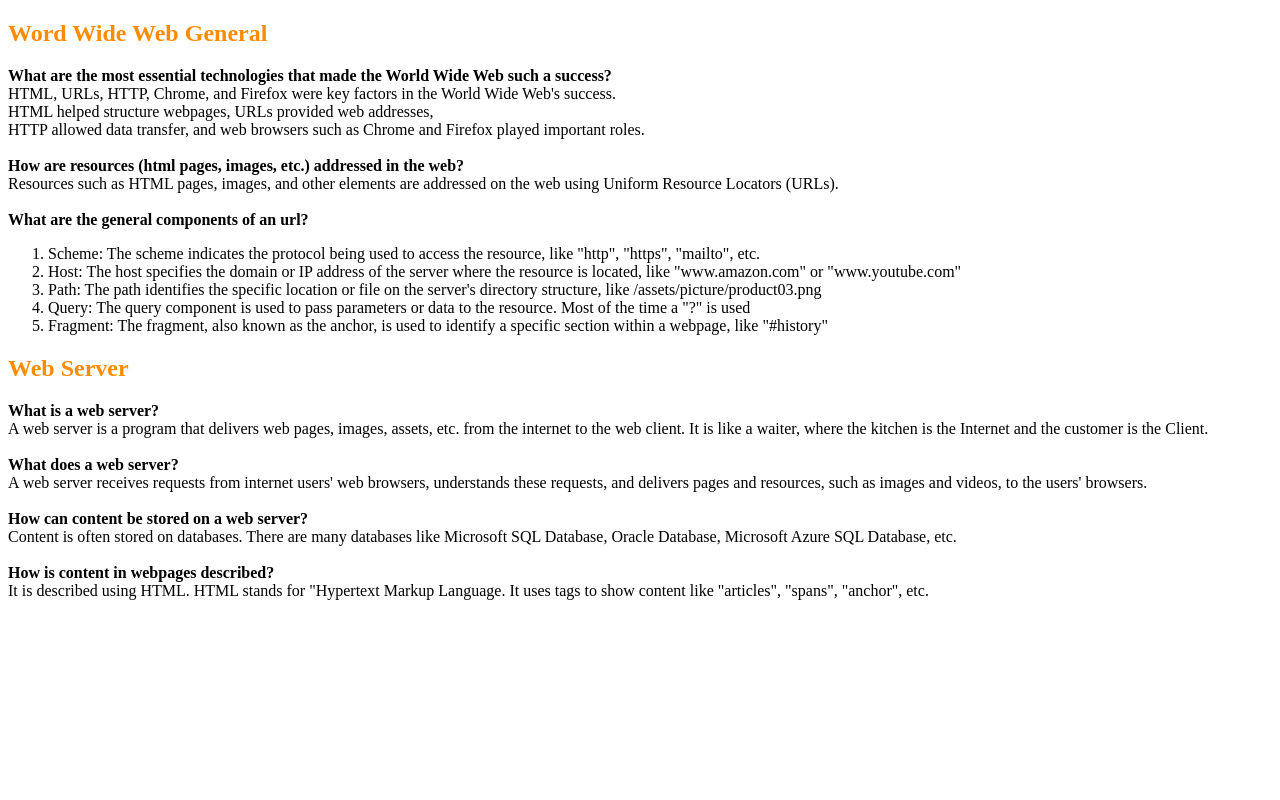
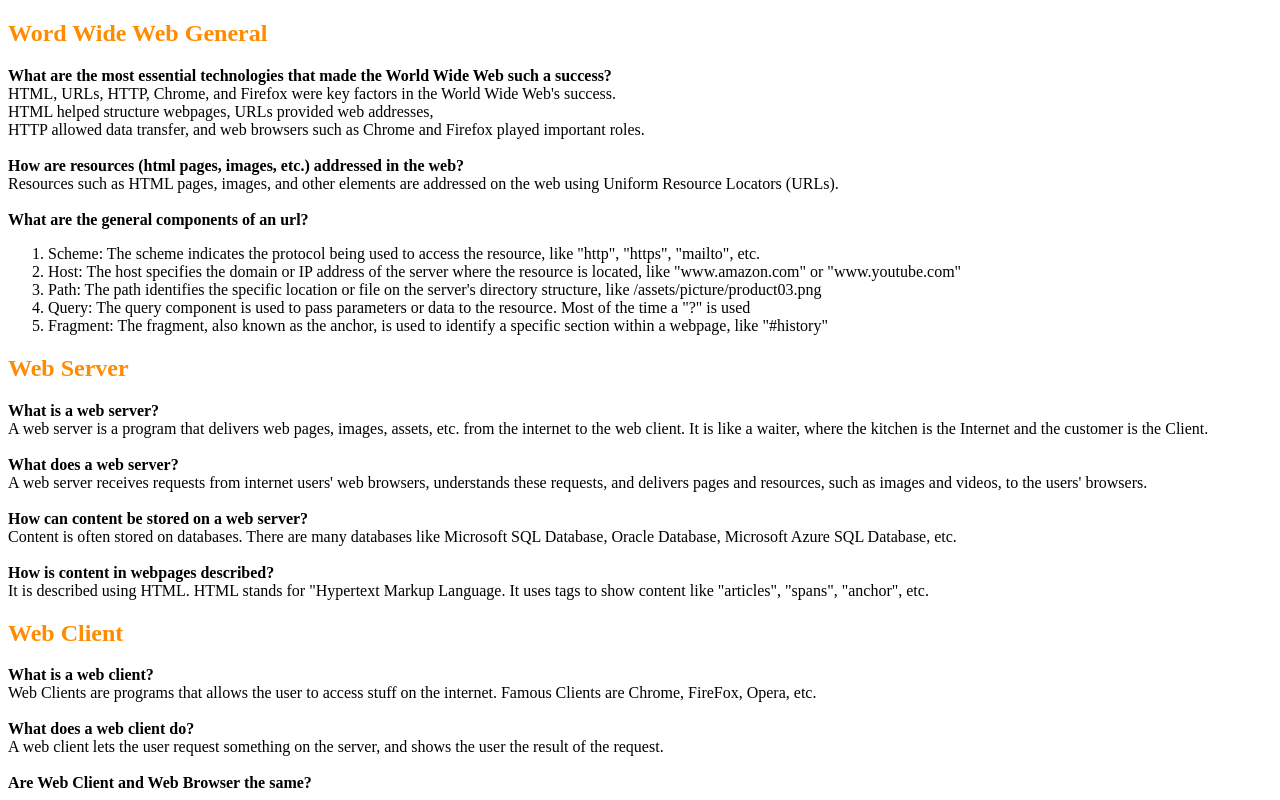
Before and after one commit to 2324-2bhif-wmc-assignments/00-cheat-sheet-abdullrahmanesmael07, a plain HTML site: page index.html in a window 1280 px wide. Drawn offline with Linux system fonts and the light colour scheme.

Commit message:
almost finished the web client segment

```diff
--- a/index.html
+++ b/index.html
@@ -53,10 +53,19 @@
         <span style="font-weight: bold">How is content in webpages described?</span>
         <br>
         It is described using HTML. HTML stands for "Hypertext Markup Language. It uses tags to show content like "articles", "spans", "anchor", etc.
+    </article>
 
-
-
-
+    <article>
+        <h1 style="color: darkorange">Web Client</h1>
+        <span style="font-weight: bold">What is a web client?</span>
+        <br>
+        Web Clients are programs that allows the user to access stuff on the internet. Famous Clients are Chrome, FireFox, Opera, etc.
+        <br><br>
+        <span style="font-weight: bold">What does a web client do?</span>
+        <br>
+        A web client lets the user request something on the server, and shows the user the result of the request.
+        <br><br>
+        <span style="font-weight: bold">Are Web Client and Web Browser the same?</span>
 
     </article>
 
```
